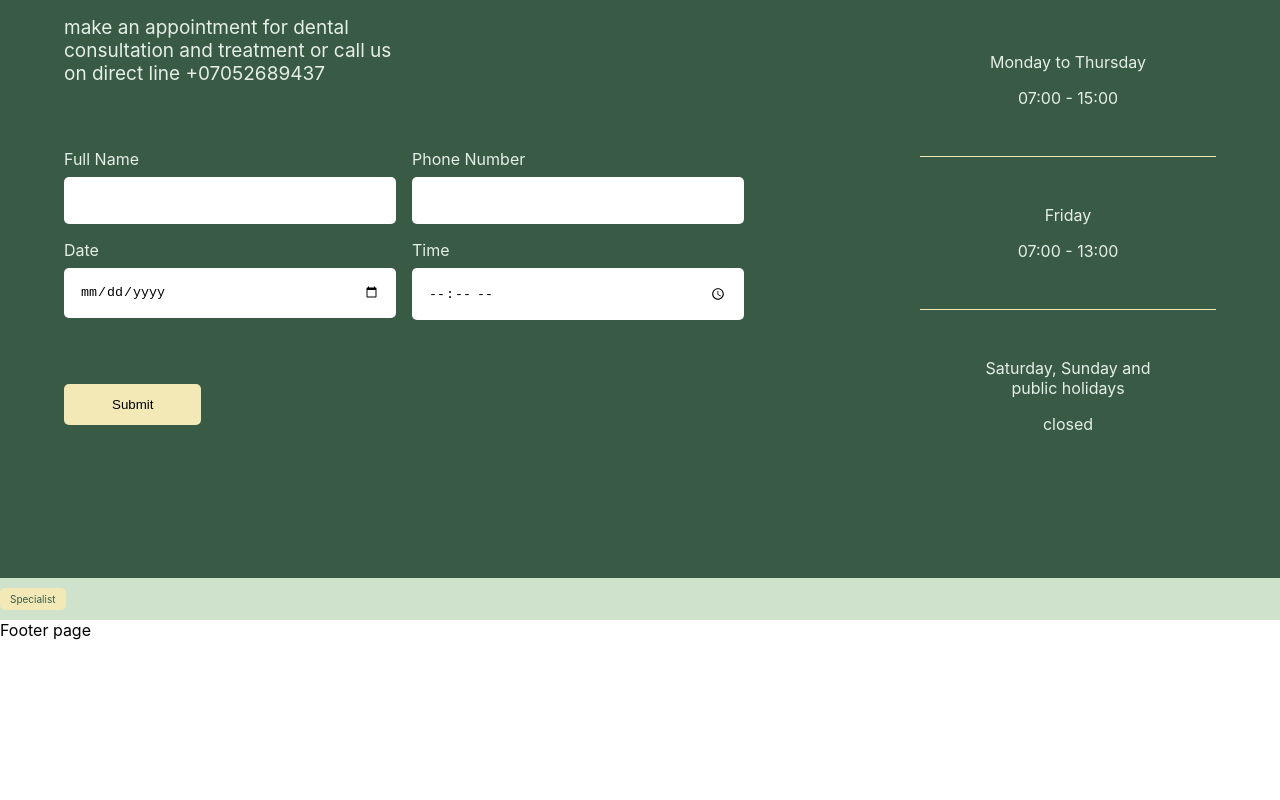
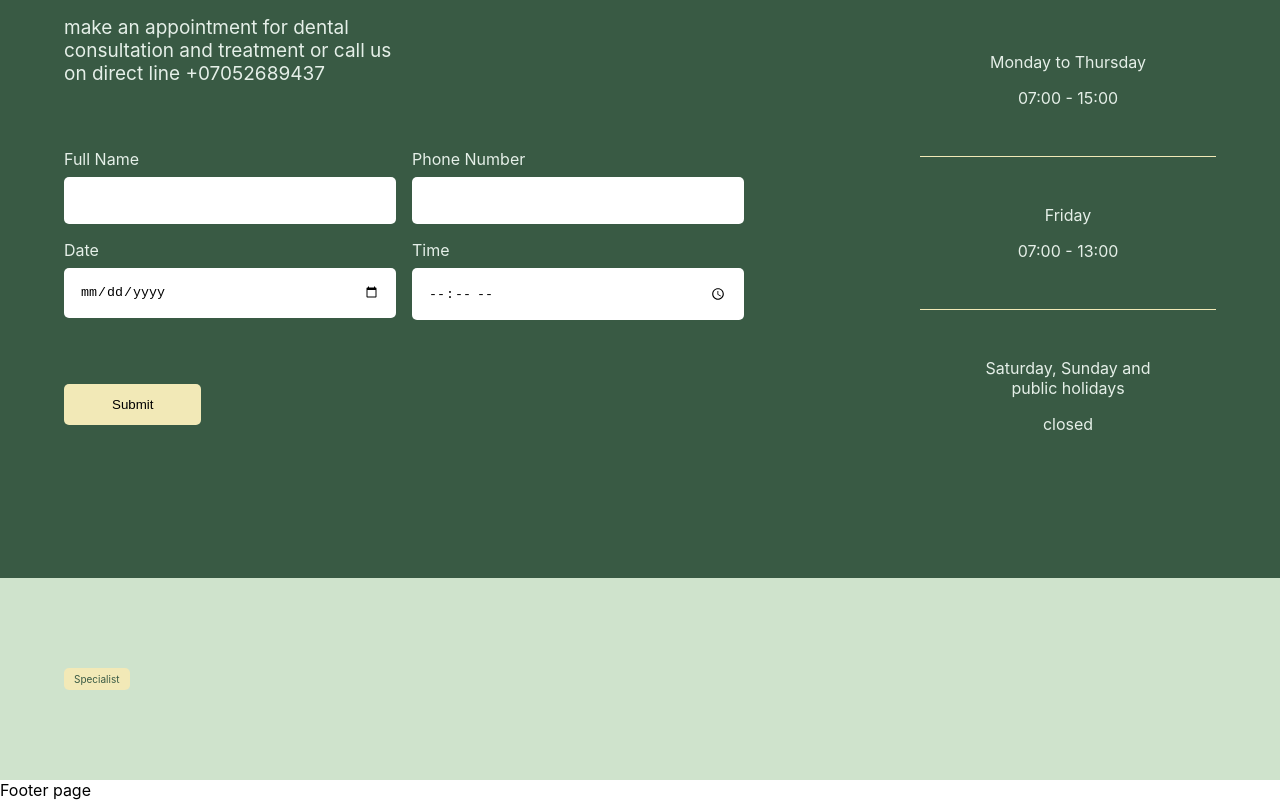
Before and after one commit to MuhammadTurkmen/Dental-Landing-Page-React, a React (Create React App) app: page / in a window 1280 px wide. Shown: the part 3648-4448 px from the top of the page. Before the commit the page ends 4288 px from the top, so only its background shows below. Built offline with nearby package versions, Linux system fonts and the light colour scheme.

Commit message:
adding title

```diff
--- a/src/components/Testimonial.js
+++ b/src/components/Testimonial.js
@@ -11,6 +11,8 @@ function Testimonial() {
 
 const Wrapper = styled.div`
   background: var(--Light-green, #cfe3cc);
+  padding: 5rem 1.5rem;
+
   .title {
     background-color: #f2e9b7;
     padding: 5px 10px;
@@ -19,6 +21,16 @@ const Wrapper = styled.div`
     display: inline-block;
     color: var(--dark-green, #395a44);
   }
+
+  @media only screen and (min-width: 800px) {
+    padding: 5rem 3.5rem;
+  }
+  @media only screen and (min-width: 1020px) {
+    padding: 5rem 4rem;
+  }
+  @media only screen and (min-width: 1300px) {
+    padding: 5rem 5.5rem;
+  }
 `;
 
 export default Testimonial;
```
